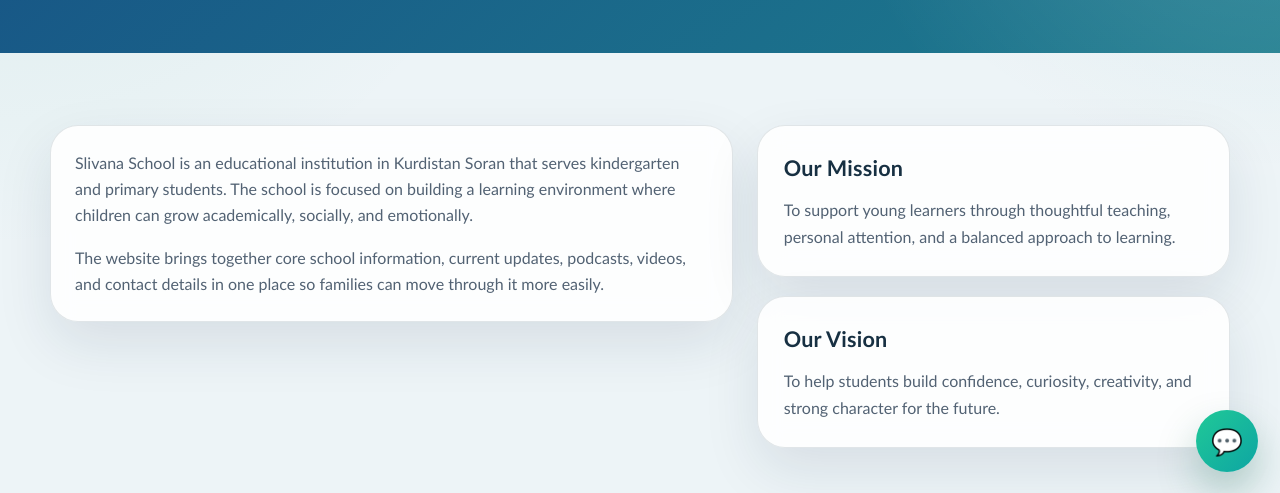
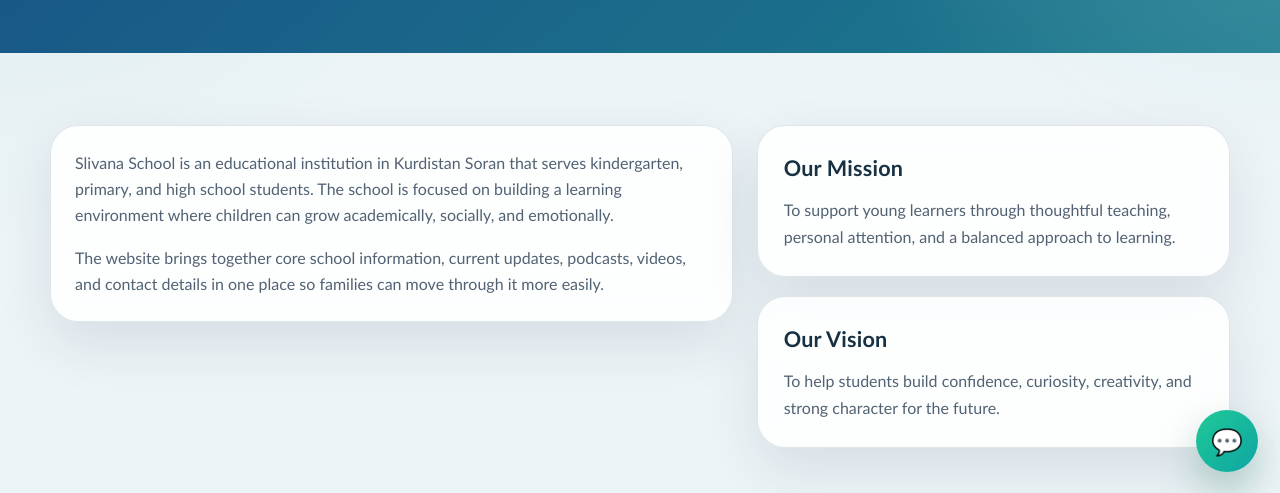
Before and after one commit to Arthurdev18/Slivana.school, a plain HTML site: page about.html in a window 1280 px wide. Shown: the part 306-799 px from the top of the page. Drawn offline with Linux system fonts and the light colour scheme.

Commit message:
modified:   about.html

```diff
--- a/about.html
+++ b/about.html
@@ -50,7 +50,7 @@
             <div class="container">
                 <div class="split-layout">
                     <article class="about-text">
-                        <p>Slivana School is an educational institution in Kurdistan Soran that serves kindergarten and primary students. The school is focused on building a learning environment where children can grow academically, socially, and emotionally.</p>
+                        <p>Slivana School is an educational institution in Kurdistan Soran that serves kindergarten, primary, and high school students. The school is focused on building a learning environment where children can grow academically, socially, and emotionally.</p>
                         <p>The website brings together core school information, current updates, podcasts, videos, and contact details in one place so families can move through it more easily.</p>
                     </article>
                     <div class="info-stack">
```
